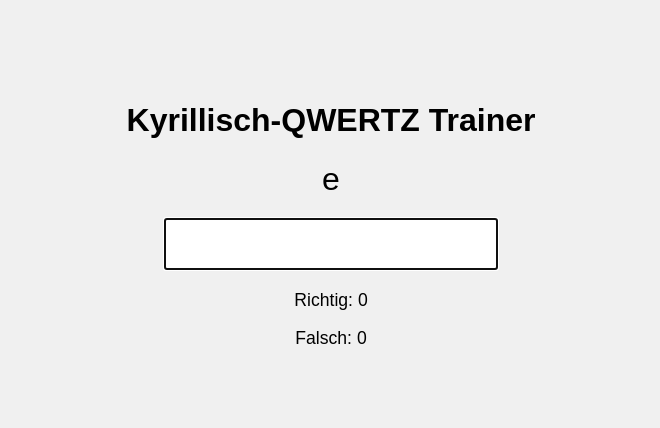
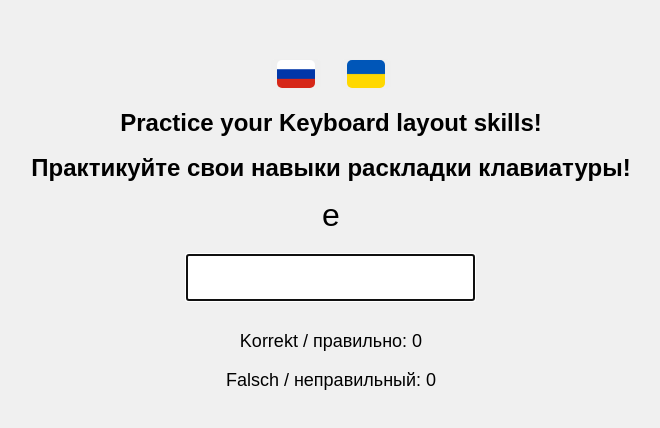
Before and after one commit to NicoFilips/TypeBridge, a plain HTML site: page index.html in a window 1280 px wide. Shown: the part 184-612 px from the top of the page, without its empty margins (309-969 px from the left). Drawn offline with Linux system fonts and the light colour scheme.

Commit message:
feat(index.html): add russian and ukrainian buttons

```diff
--- a/index.html
+++ b/index.html
@@ -3,18 +3,27 @@
 <head>
     <meta charset="UTF-8">
     <meta name="viewport" content="width=device-width, initial-scale=1.0">
-    <title>Kyrillisch-QWERTZ Trainer</title>
+    <title>TypeBridge | ТайпБридж</title>
     <link rel="stylesheet" href="style.css">
 </head>
 <body>
     <div class="container">
-        <h1>Kyrillisch-QWERTZ Trainer</h1>
+        <div class="language-selection">
+            <button id="russianLanguage" class="language-button" title="Use Russian keyboard layout">
+                <img src="./src/Flag_of_Russia.png" alt="Russian">
+            </button>
+            <button id="ukrainianLanguage" class="language-button" title="Use ukrainian keyboard layout">
+                <img src="./src/Flag_of_Ukraine.png" alt="Ukrainian">
+            </button>
+        </div>
+        <h1>Practice your Keyboard layout skills!</h1>
+        <h1>Практикуйте свои навыки раскладки клавиатуры!</h1>
         <div id="wordDisplay"></div>
         <input type="text" id="userInput" autofocus />
         <div id="feedback"></div>
         <div id="scoreBoard">
-            <p>Richtig: <span id="correctCount">0</span></p>
-            <p>Falsch: <span id="incorrectCount">0</span></p>
+            <p>Korrekt / правильно: <span id="correctCount">0</span></p>
+            <p>Falsch / неправильный: <span id="incorrectCount">0</span></p>
         </div>
     </div>
     <script src="script.js"></script>
--- a/style.css
+++ b/style.css
@@ -33,3 +33,63 @@ body {
 #scoreBoard p {
     font-size: 1.1em;
 }
+
+/* Stelle sicher, dass dieser Code zu deiner vorhandenen style.css Datei hinzugefügt wird. */
+
+.language-selection {
+    margin: 20px;
+    display: flex;
+    justify-content: center;
+}
+
+.language-button {
+    border: none;
+    border-radius: 5px; /* leicht abgerundete Ecken */
+    margin: 0 10px; /* Abstand zwischen den Buttons */
+    width: 50px; /* Breite der Flaggen-Buttons */
+    height: 30px; /* Höhe der Flaggen-Buttons */
+    cursor: pointer; /* Cursor ändern, wenn man über den Button hovert */
+    background-size: cover; /* sorgt dafür, dass die Flaggen das gesamte Element ausfüllen */
+}
+
+.language-button img {
+    width: 100%;
+    height: 100%;
+    border-radius: 5px;
+}
+
+/* CSS für die Schriftgrößen */
+h1 {
+    font-size: 24px; /* oder eine andere Größe nach Wunsch */
+    margin-bottom: 15px;
+}
+
+#wordDisplay {
+    font-size: 32px; /* Größe für das angezeigte Wort */
+    margin-bottom: 20px;
+}
+
+#userInput {
+    font-size: 20px; /* Größe für das Eingabefeld */
+    margin-bottom: 10px;
+}
+
+#scoreBoard p {
+    font-size: 18px; /* Größe für den Punktestand */
+}
+
+/* Responsive Design für kleinere Bildschirme */
+@media (max-width: 768px) {
+    h1 {
+        font-size: 20px;
+    }
+    #wordDisplay {
+        font-size: 28px;
+    }
+    #userInput {
+        font-size: 18px;
+    }
+    #scoreBoard p {
+        font-size: 16px;
+    }
+}
```
Also changed, not shown: src/Flag_of_Russia.png (added), src/Flag_of_Ukraine.png (added).
